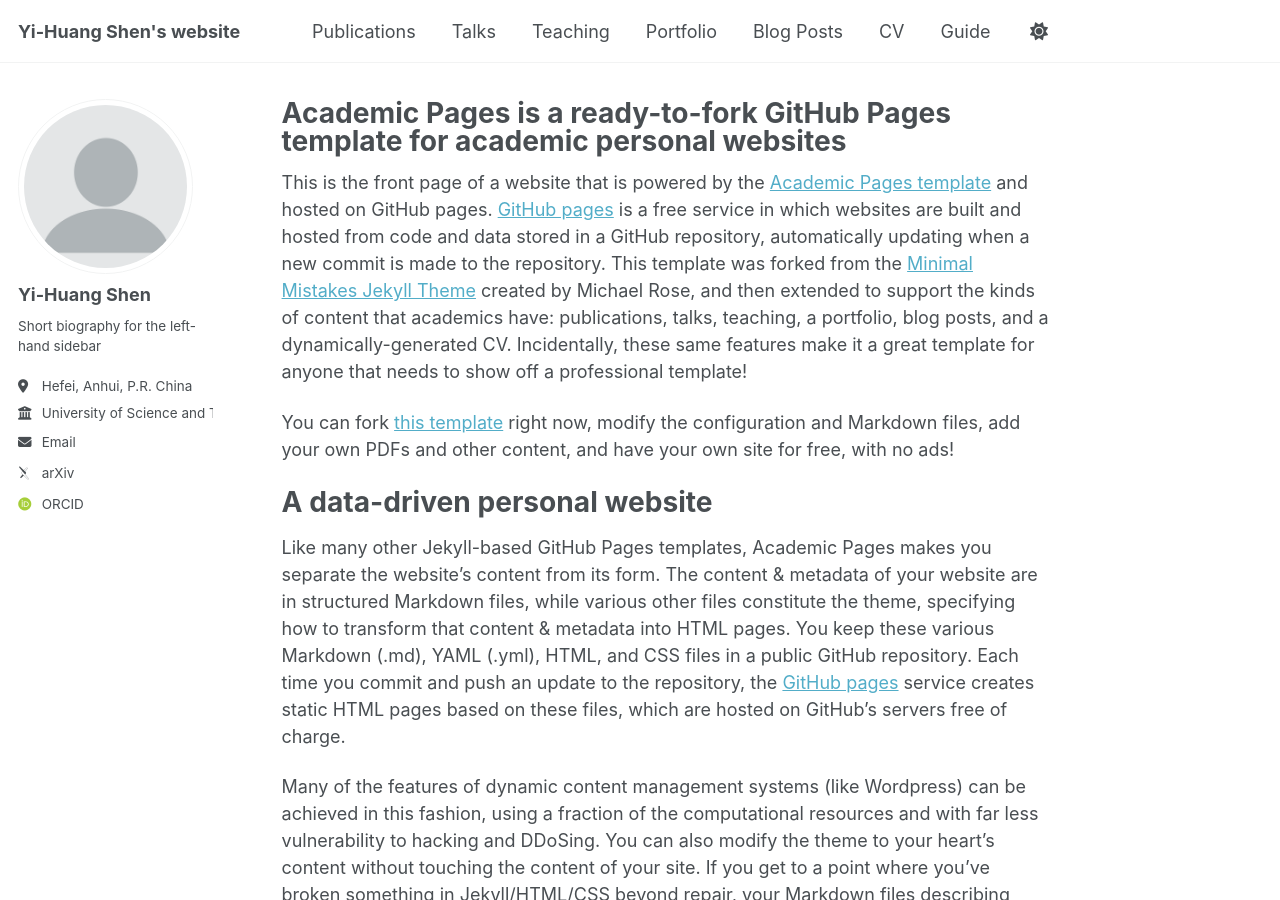
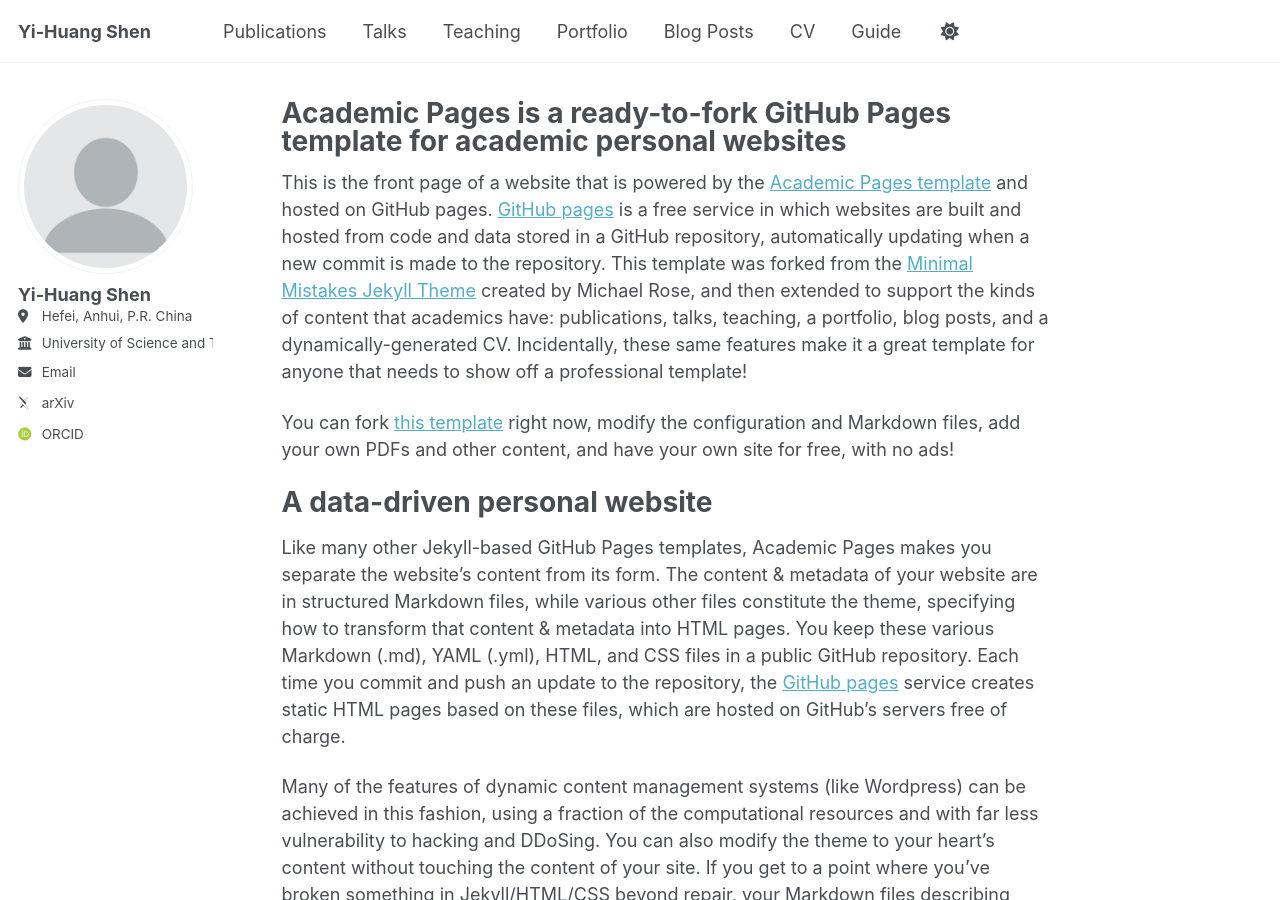
Before and after one commit to YiHuangShen-USTC/YiHuangShen-USTC.github.io, a Jekyll site: the page built from _pages/about.md, in a window 1280 px wide and 900 px high. Built offline with Jekyll 4.4.1, drawn with Linux system fonts in a browser that asks for light colours; some web fonts are replaced; a script that is not in the unit is left out.

Commit message:
Update _config.yml

```diff
--- a/_config.yml
+++ b/_config.yml
@@ -9,11 +9,11 @@
 # Basic Site Settings
 locale                   : "en-US"
 site_theme               : "default"
-title                    : "Yi-Huang Shen's website"
+title                    : "Yi-Huang Shen"
 title_separator          : "-"
 name                     : &name "Yi-Huang Shen"
-description              : &description "personal description"
-url                      : https://academicpages.github.io # the base hostname & protocol for your site e.g. "https://[your GitHub username].github.io" or if you already have some other page hosted on Github then use "https://[your GitHub username].github.io/[Your Repo Name]"
+description              : #&description "personal description"
+url                      : https://yihuangshen-ustc.github.io # the base hostname & protocol for your site e.g. "https://[your GitHub username].github.io" or if you already have some other page hosted on Github then use "https://[your GitHub username].github.io/[Your Repo Name]"
 baseurl                  : "" # the subpath of your site, e.g. "/blog"
 repository               : "academicpages/academicpages.github.io"
 
@@ -25,7 +25,7 @@
   avatar           : "profile.png"
   name             : "Yi-Huang Shen"
   pronouns         : # example: "she/her"
-  bio              : "Short biography for the left-hand sidebar"
+  bio              : #"Short biography for the left-hand sidebar"
   location         : "Hefei, Anhui, P.R. China"
   employer         : "University of Science and Technology of China"
   uri              : # "https://en.ustc.edu.cn/"
```
